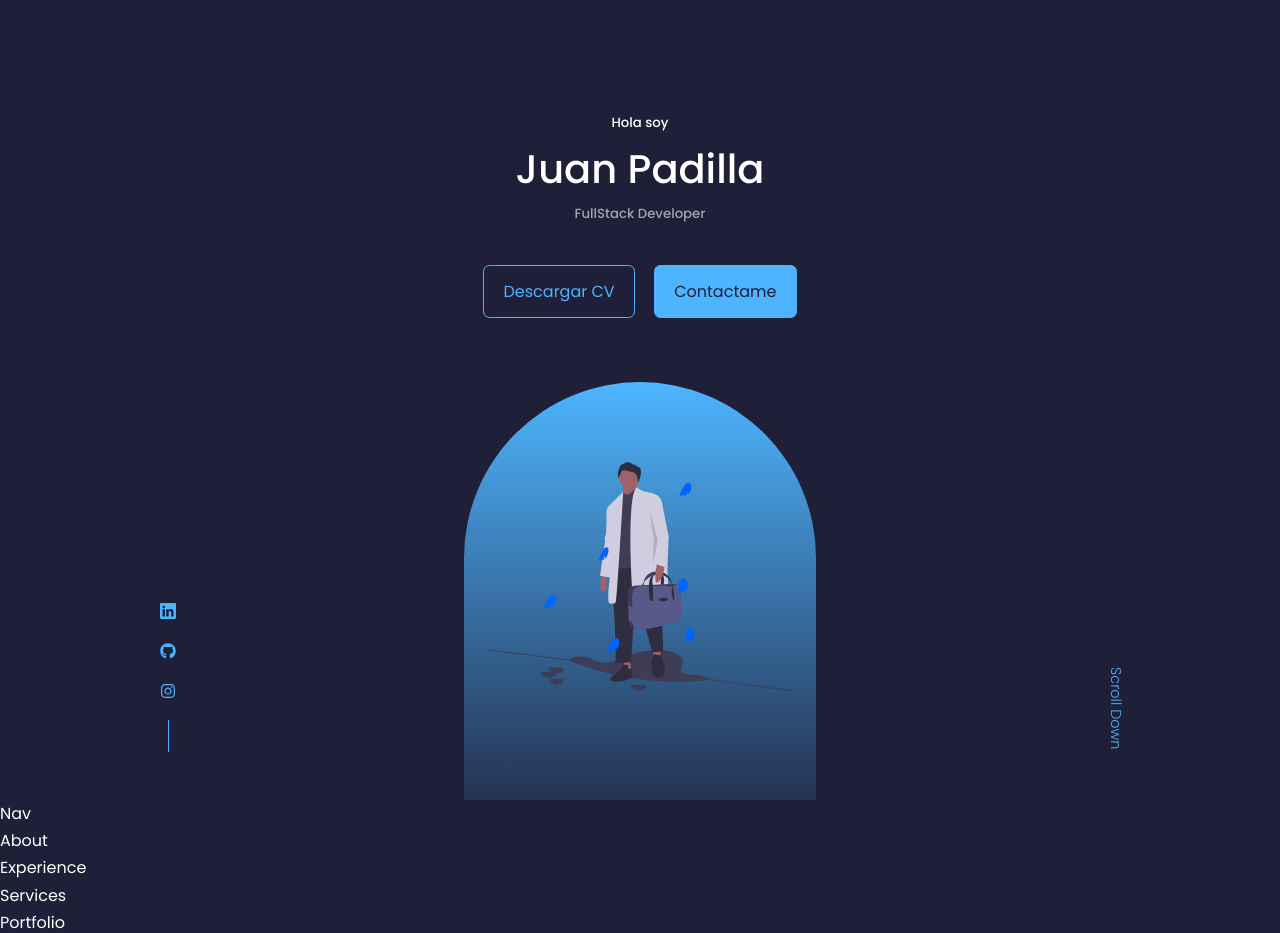
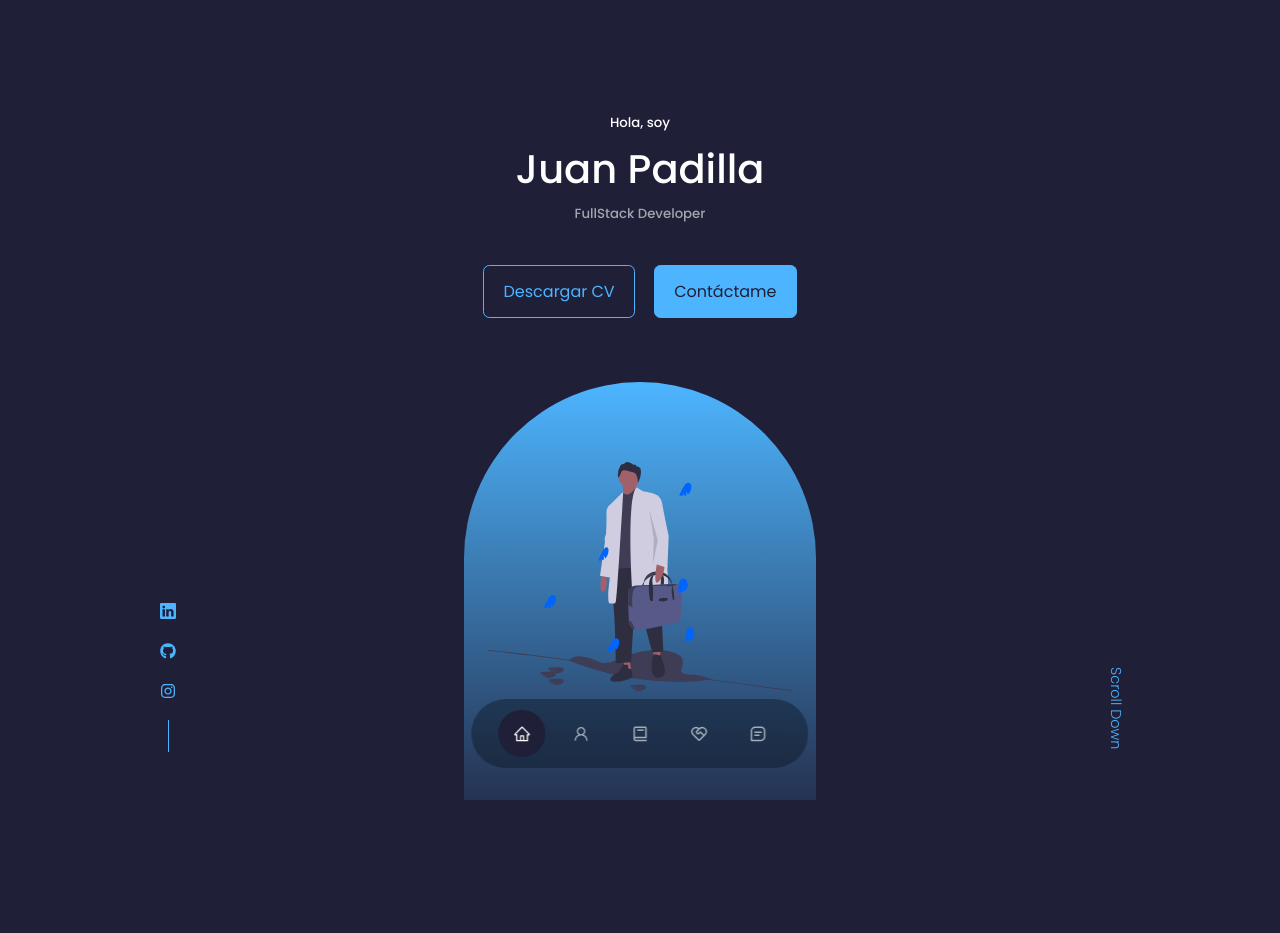
Before and after one commit to zclut/portfolio, a React (Create React App) app: page / in a window 1280 px wide. Shown: the top 933 px of the page. Built offline with nearby package versions, Linux system fonts and the light colour scheme.

Commit message:
:pushpin: | Nav component

```diff
--- a/src/components/about/About.jsx
+++ b/src/components/about/About.jsx
@@ -3,7 +3,7 @@
 
 const About = () => {
     return (
-        <div>About</div>
+        <section id="about">About</section>
     );
 }
 
--- a/src/components/contact/Contact.jsx
+++ b/src/components/contact/Contact.jsx
@@ -3,7 +3,7 @@
 
 const Contact = () => {
     return (
-        <div>Contact</div>
+        <section id="contact">Contact</section>
     );
 }
 
--- a/src/components/experience/Experience.jsx
+++ b/src/components/experience/Experience.jsx
@@ -3,7 +3,7 @@
 
 const Experience = () => {
   return (
-    <div>Experience</div>
+    <section id="experience">Experience</section>
   )
 }
 
--- a/src/components/header/CTA.jsx
+++ b/src/components/header/CTA.jsx
@@ -5,7 +5,7 @@
   return (
     <div className="cta">
         <a href={cv} download className='btn'>Descargar CV</a>
-        <a href="#contact" className='btn btn-primary'>Contactame</a>
+        <a href="#contact" className='btn btn-primary'>Contáctame</a>
     </div>
   )
 }
--- a/src/components/header/Header.jsx
+++ b/src/components/header/Header.jsx
@@ -8,7 +8,7 @@
   return (
     <header>
       <div className="container header__container">
-        <h5>Hola soy</h5>
+        <h5>Hola, soy</h5>
         <h1>Juan Padilla</h1>
         <h5 className="text-light">FullStack Developer</h5>
 
--- a/src/components/nav/Nav.jsx
+++ b/src/components/nav/Nav.jsx
@@ -1,9 +1,47 @@
-import React from 'react'
-import './nav.css'
+import React, { useState } from 'react';
+import './nav.css';
+import { AiOutlineHome } from 'react-icons/ai';
+import { AiOutlineUser } from 'react-icons/ai';
+import { BiBook } from 'react-icons/bi';
+import { RiServiceLine } from 'react-icons/ri';
+import { BiMessageSquareDetail } from 'react-icons/bi';
 
 const Nav = () => {
+
+  const [activeNav, setActiveNav] = useState('#');
+
   return (
-    <div>Nav</div>
+    <nav>
+      <a
+        href="#"
+        onClick={() => setActiveNav('#')}
+        className={activeNav === '#' ? 'active' : ''}
+      ><AiOutlineHome /></a>
+
+      <a
+        href="#about"
+        onClick={() => setActiveNav('#about')}
+        className={activeNav === '#about' ? 'active' : ''}
+      ><AiOutlineUser /></a>
+
+      <a
+        href="#experience"
+        onClick={() => setActiveNav('#experience')}
+        className={activeNav === '#experience' ? 'active' : ''}
+      ><BiBook /></a>
+
+      <a
+        href="#services"
+        onClick={() => setActiveNav('#services')}
+        className={activeNav === '#services' ? 'active' : ''}
+      ><RiServiceLine /></a>
+
+      <a
+        href="#contact"
+        onClick={() => setActiveNav('#contact')}
+        className={activeNav === '#contact' ? 'active' : ''}
+      ><BiMessageSquareDetail /></a>
+    </nav>
   )
 }
 
--- a/src/components/nav/nav.css
+++ b/src/components/nav/nav.css
@@ -0,0 +1,33 @@
+nav {
+    background: rgba(0, 0, 0, 0.3);
+    width: max-content;
+    display: block;
+    padding: 0.7rem 1.7rem;
+    z-index: 2;
+    position: fixed;
+    left: 50%;
+    transform: translatex(-50%);
+    bottom: 2rem;
+    display: flex;
+    gap: 0.8rem;
+    border-radius: 3rem;
+    backdrop-filter: blur(15px);
+}
+
+nav a {
+    background: transparent;
+    padding: 0.9rem;
+    border-radius: 50%;
+    display: flex;
+    color: var(--color-light);
+    font-size: 1.1rem;
+}
+
+nav a:hover {
+    background: rgba(0, 0, 0, 0.3);
+}
+
+nav a.active {
+    background: var(--color-bg);
+    color: var(--color-white);
+}
--- a/src/components/portfolio/Portfolio.jsx
+++ b/src/components/portfolio/Portfolio.jsx
@@ -3,7 +3,7 @@
 
 const Portfolio = () => {
   return (
-    <div>Portfolio</div>
+    <section id="portfolio">Portfolio</section>
   )
 }
 
--- a/src/components/services/Services.jsx
+++ b/src/components/services/Services.jsx
@@ -3,7 +3,7 @@
 
 const Services = () => {
   return (
-    <div>Services</div>
+    <section id="services">Services</section>
   )
 }
 
--- a/src/components/testimonials/Testimonials.jsx
+++ b/src/components/testimonials/Testimonials.jsx
@@ -3,7 +3,7 @@
 
 const Testimonials = () => {
   return (
-    <div>Testimonials</div>
+    <section id="testimonials">Testimonials</section>
   )
 }
 
--- a/src/index.css
+++ b/src/index.css
@@ -61,6 +61,7 @@
 
 section {
     margin-top: 8rem;
+    height: 100vh;
 }
 
 section > h2,
```
